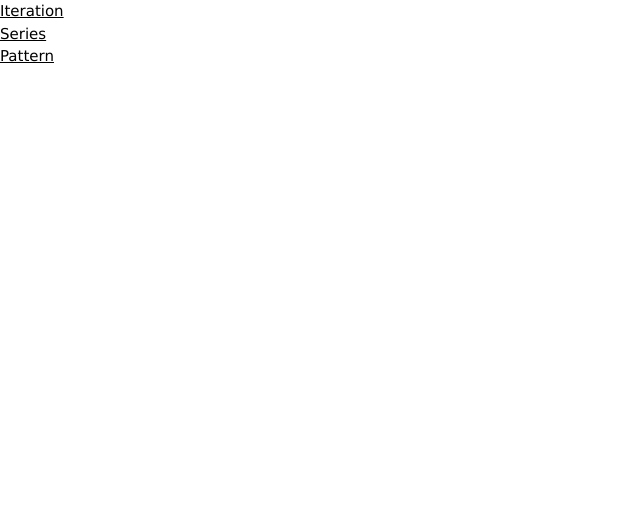
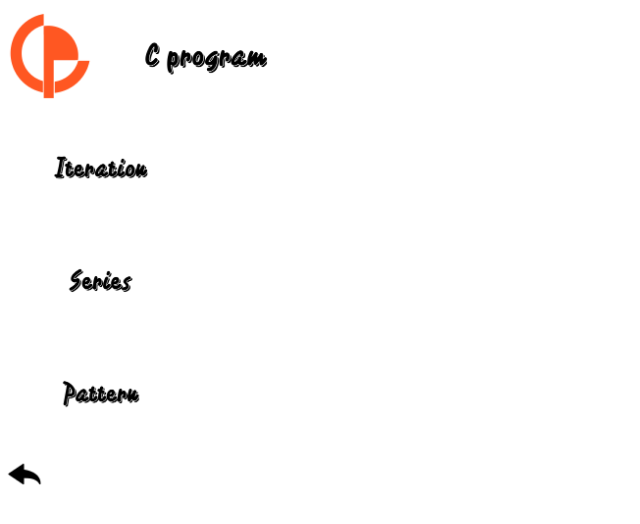
Before and after one commit to abirchatterjeee/Coder-s-Point, a plain HTML site: page cmain.html in a window 1280 px wide. Shown: the whole page, without its empty margins (0-640 px from the left). Drawn offline with nearby package versions, Linux system fonts and the light colour scheme.

Commit message:
Update cmain.html

```diff
--- a/cmain.html
+++ b/cmain.html
@@ -9,14 +9,19 @@
 
 <body>
   <div class="">
-    <a href="cit.html">Iteration</a>
+    <img src="logo.png" alt="" width="100">
+    <img src="c.png" alt="" width="200">
   </div>
   <div class="">
-    <a href="cs.html">Series</a>
+    <a class="" href="cit.html"> <img src="it.png" alt="" width="200"> </a>
   </div>
   <div class="">
-    <a href="cp.html">Pattern</a>
+    <a class="" href="cs.html"> <img src="ser.png" alt="" width="200"> </a>
   </div>
+  <div class="">
+    <a class="" href="cp.html"> <img src="pat.png" alt="" width="200"> </a>
+  </div>
+  <a class="" href="index.html"> <img src="bk.png" alt="" width="50"> </a>
 </body>
 
 </html>
```
